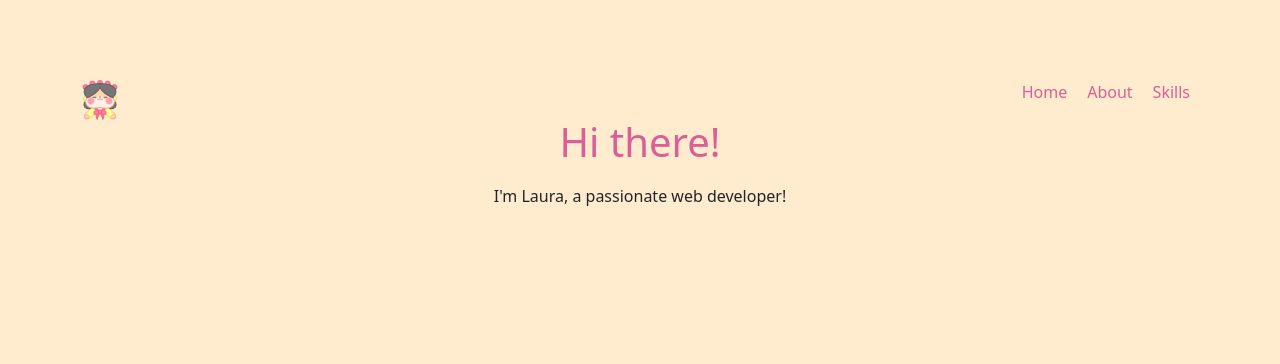
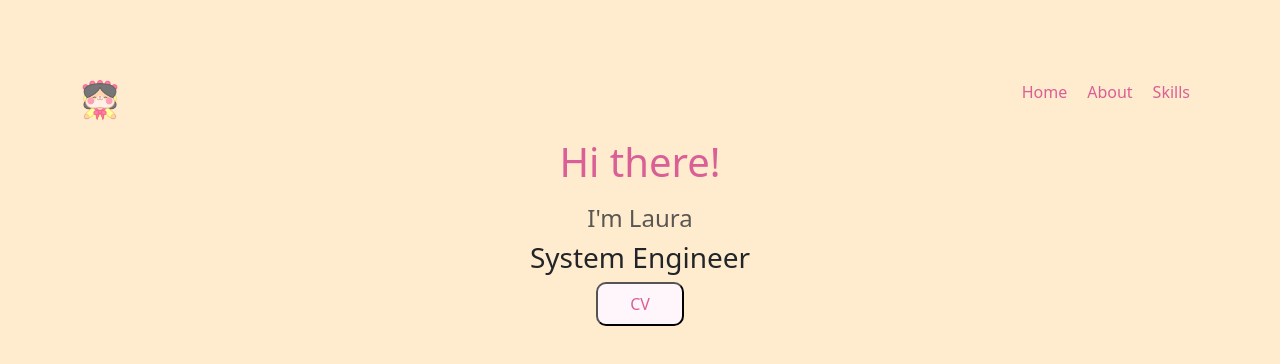
Before and after one commit to lauragonzls/portfolio, a React (Vite) app: page / in a window 1280 px wide. Shown: the top 364 px of the page. Built offline with nearby package versions, Linux system fonts and the light colour scheme.

Commit message:
chore: improve base structure home

```diff
--- a/src/pages/Home.css
+++ b/src/pages/Home.css
@@ -3,12 +3,18 @@
 .home-container {
   padding: 20px;
   top: 0;
+
 }
+
 .home-section {
   display: flex;
   flex-direction: column;
+  align-items: center;
+  justify-content: right;
+  padding: 20px;
+  text-align: center;
+}
 
-}
 .home-section h1 {
   font-size: 2.5em;
   margin-bottom: 20px;
@@ -19,7 +25,6 @@ nav {
   display: flex;
   gap: 20px;
   justify-content: space-between;
-
 }
 
 ul {
@@ -31,11 +36,23 @@ li {
   margin: 0 10px;
 }
 
-img{
-    height: 40px;
-    width: 40px;
+img {
+  height: 40px;
+  width: 40px;
 }
 a {
   color: #da5f96 !important;
   text-decoration: none;
 }
+.cv-button {
+  background-color: #fef6fb;
+  border-radius: 10px;
+  padding: 0.5rem 2rem;
+  display: flex;
+  justify-content: center;
+  align-items: center;
+  gap: 0.5rem;
+  transition: 0.3s ease;
+  font-weight: 500;
+  color: #da5f96;
+}
--- a/src/pages/Home.jsx
+++ b/src/pages/Home.jsx
@@ -16,8 +16,9 @@ function Home() {
             </nav>
             <section className="home-section">
                 <h1>Hi there!</h1>
-                <p>I'm Laura, a passionate web developer!</p>
-
+                <h4 className='text-muted'>I'm Laura</h4>
+                <h3 >System Engineer</h3>
+                <button className='cv-button'>CV</button>
             </section>
 
         </div>
```
